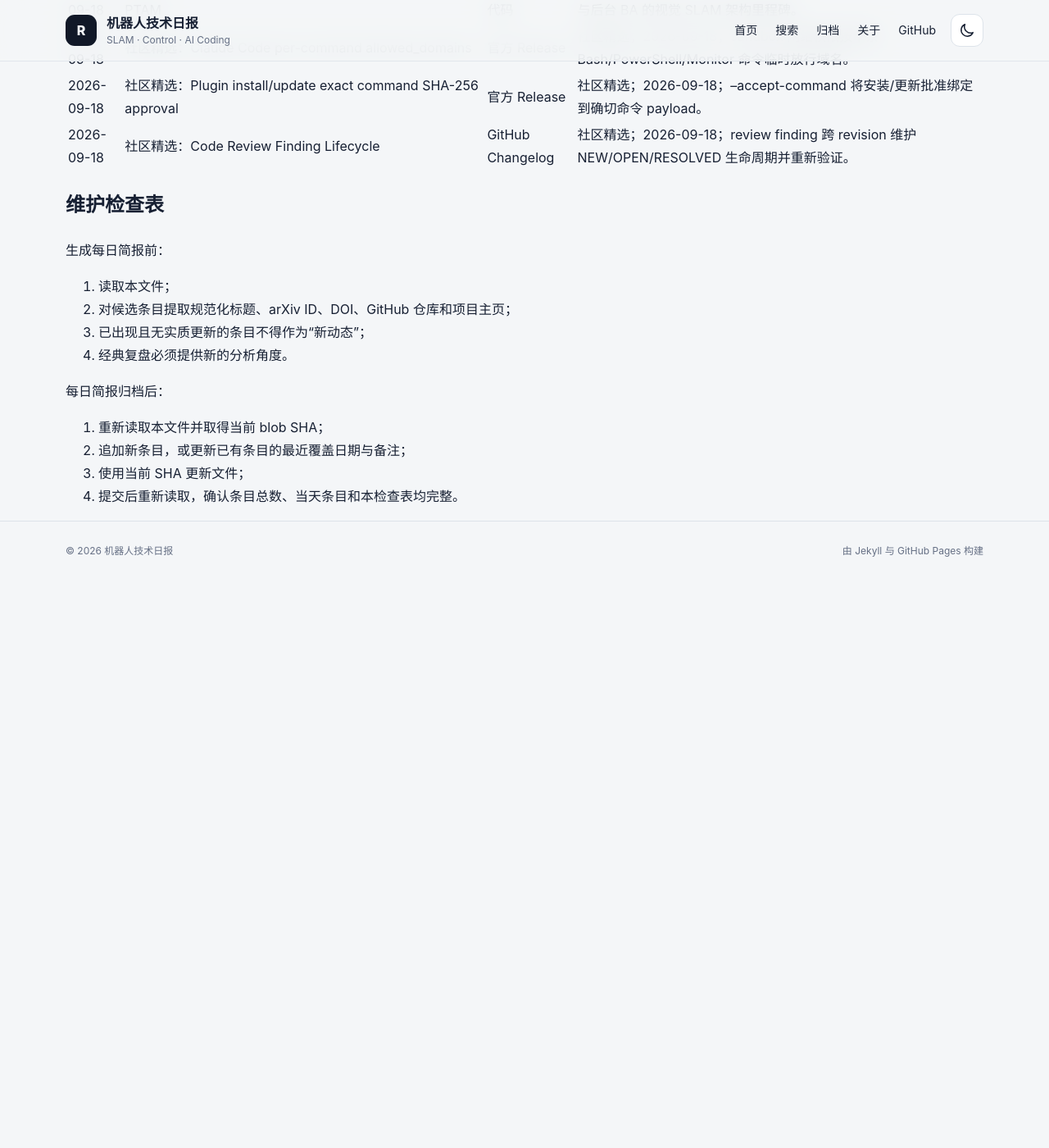
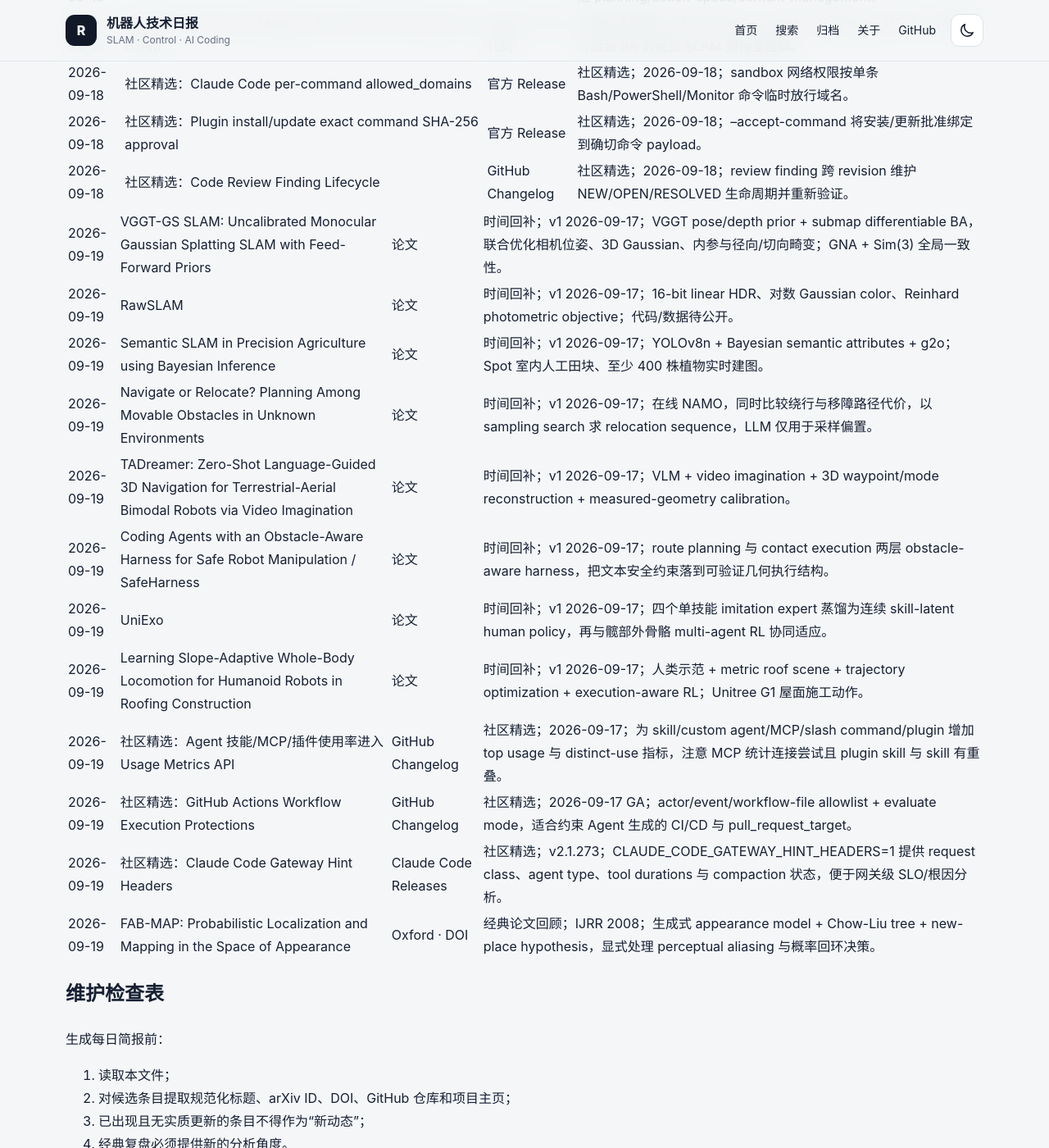
Before and after one commit to helywin/daily, a Jekyll site: the page built from robotics-brief-covered-items.md, in a window 1280 px wide and 1400 px high, scrolled down 45261 px. Shown: the whole window at 82% size. Built offline with Jekyll 4.4.1, drawn with Linux system fonts in a browser that asks for light colours; our own code applies the rules of GitHub Pages for plain Markdown files; before the commit the page ends 45969 px from its top, so only the background shows below that; some of the changed text lies outside the part shown.

Commit message:
docs: update robotics brief coverage index for 2026-09-19

```diff
--- a/robotics-brief-covered-items.md
+++ b/robotics-brief-covered-items.md
@@ -1,6 +1,6 @@
 # 机器人技术简报已覆盖条目索引
 
-> 最后更新：2026-09-18（Asia/Shanghai）
+> 最后更新：2026-09-19（Asia/Shanghai）
 >
 > 用途：每日简报选题前强制查重。本文件保留全部历史条目的最近覆盖日期、规范标题、至少一个可直接访问的原始来源和必要备注。
 >
@@ -95,6 +95,8 @@
 > 2026-09-17 早间首版新增 8 条主动态、1 条经典论文回顾与 3 条社区精选，共 669 条；随后因 arXiv 9 月 17 日最新公开批次刷新，更新同日文章并追加 8 条主动态、1 条经典论文回顾与 2 条社区精选，累计共 680 条。早间首版条目保留为历史覆盖记录。
 >
 > 2026-09-18 早间首版新增 7 条主动态、1 条经典论文回顾与 2 条社区精选，共 690 条；随后因 9 月 18 日新公开批次刷新，更新同日文章并追加 8 条主动态、1 条经典论文回顾与 3 条社区精选，累计共 702 条。早间首版条目保留为历史覆盖记录。
+>
+> 2026-09-19 新增 8 条主动态、1 条经典论文回顾与 3 条社区精选，共 714 条。
 
 ## 已核验条目
 
@@ -837,6 +839,19 @@
 | 2026-09-18 | 社区精选：Plugin install/update exact command SHA-256 approval | [官方 Release](https://github.com/anthropics/claude-code/releases) | 社区精选；2026-09-18；--accept-command <sha256> 将安装/更新批准绑定到确切命令 payload。 |
 | 2026-09-18 | 社区精选：Code Review Finding Lifecycle | [GitHub Changelog](https://github.blog/changelog/2026-09-18-copilot-code-review-an-improved-review-experience/) | 社区精选；2026-09-18；review finding 跨 revision 维护 NEW/OPEN/RESOLVED 生命周期并重新验证。 |
 
+| 2026-09-19 | VGGT-GS SLAM: Uncalibrated Monocular Gaussian Splatting SLAM with Feed-Forward Priors | [论文](https://arxiv.org/abs/2609.19628) | 时间回补；v1 2026-09-17；VGGT pose/depth prior + submap differentiable BA，联合优化相机位姿、3D Gaussian、内参与径向/切向畸变；GNA + Sim(3) 全局一致性。 |
+| 2026-09-19 | RawSLAM | [论文](https://arxiv.org/abs/2609.20589) | 时间回补；v1 2026-09-17；16-bit linear HDR、对数 Gaussian color、Reinhard photometric objective；代码/数据待公开。 |
+| 2026-09-19 | Semantic SLAM in Precision Agriculture using Bayesian Inference | [论文](https://arxiv.org/abs/2609.20604) | 时间回补；v1 2026-09-17；YOLOv8n + Bayesian semantic attributes + g2o；Spot 室内人工田块、至少 400 株植物实时建图。 |
+| 2026-09-19 | Navigate or Relocate? Planning Among Movable Obstacles in Unknown Environments | [论文](https://arxiv.org/abs/2609.19541) | 时间回补；v1 2026-09-17；在线 NAMO，同时比较绕行与移障路径代价，以 sampling search 求 relocation sequence，LLM 仅用于采样偏置。 |
+| 2026-09-19 | TADreamer: Zero-Shot Language-Guided 3D Navigation for Terrestrial-Aerial Bimodal Robots via Video Imagination | [论文](https://arxiv.org/abs/2609.19824) | 时间回补；v1 2026-09-17；VLM + video imagination + 3D waypoint/mode reconstruction + measured-geometry calibration。 |
+| 2026-09-19 | Coding Agents with an Obstacle-Aware Harness for Safe Robot Manipulation / SafeHarness | [论文](https://arxiv.org/abs/2609.20822) | 时间回补；v1 2026-09-17；route planning 与 contact execution 两层 obstacle-aware harness，把文本安全约束落到可验证几何执行结构。 |
+| 2026-09-19 | UniExo | [论文](https://arxiv.org/abs/2609.19690) | 时间回补；v1 2026-09-17；四个单技能 imitation expert 蒸馏为连续 skill-latent human policy，再与髋部外骨骼 multi-agent RL 协同适应。 |
+| 2026-09-19 | Learning Slope-Adaptive Whole-Body Locomotion for Humanoid Robots in Roofing Construction | [论文](https://arxiv.org/abs/2609.20558) | 时间回补；v1 2026-09-17；人类示范 + metric roof scene + trajectory optimization + execution-aware RL；Unitree G1 屋面施工动作。 |
+| 2026-09-19 | 社区精选：Agent 技能/MCP/插件使用率进入 Usage Metrics API | [GitHub Changelog](https://github.blog/changelog/2026-09-17-agentic-cli-customizations-now-in-the-usage-metrics-api/) | 社区精选；2026-09-17；为 skill/custom agent/MCP/slash command/plugin 增加 top usage 与 distinct-use 指标，注意 MCP 统计连接尝试且 plugin skill 与 skill 有重叠。 |
+| 2026-09-19 | 社区精选：GitHub Actions Workflow Execution Protections | [GitHub Changelog](https://github.blog/changelog/2026-09-17-workflow-execution-protections-in-github-actions-generally-available/) | 社区精选；2026-09-17 GA；actor/event/workflow-file allowlist + evaluate mode，适合约束 Agent 生成的 CI/CD 与 pull_request_target。 |
+| 2026-09-19 | 社区精选：Claude Code Gateway Hint Headers | [Claude Code Releases](https://github.com/anthropics/claude-code/releases) | 社区精选；v2.1.273；CLAUDE_CODE_GATEWAY_HINT_HEADERS=1 提供 request class、agent type、tool durations 与 compaction 状态，便于网关级 SLO/根因分析。 |
+| 2026-09-19 | FAB-MAP: Probabilistic Localization and Mapping in the Space of Appearance | [Oxford](https://ora.ox.ac.uk/objects/uuid%3A917f6474-bc02-4d6d-8f51-c8bd90b2bbb8) · [DOI](https://doi.org/10.1177/0278364908090961) | 经典论文回顾；IJRR 2008；生成式 appearance model + Chow-Liu tree + new-place hypothesis，显式处理 perceptual aliasing 与概率回环决策。 |
+
 ## 维护检查表
 
 生成每日简报前：
```
